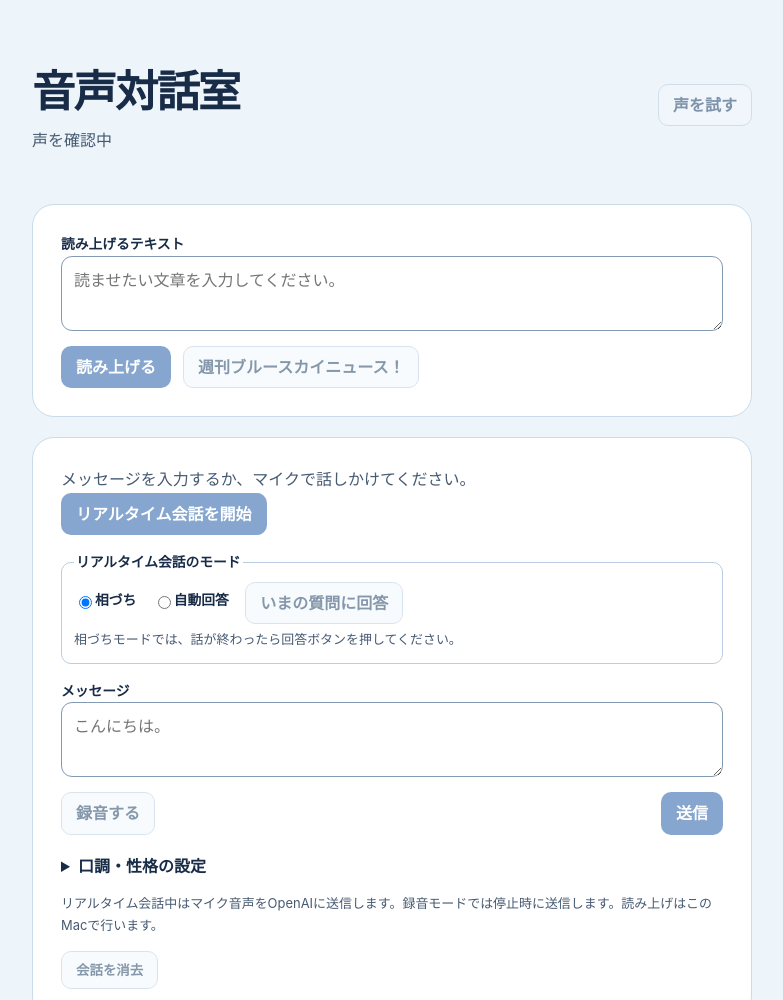
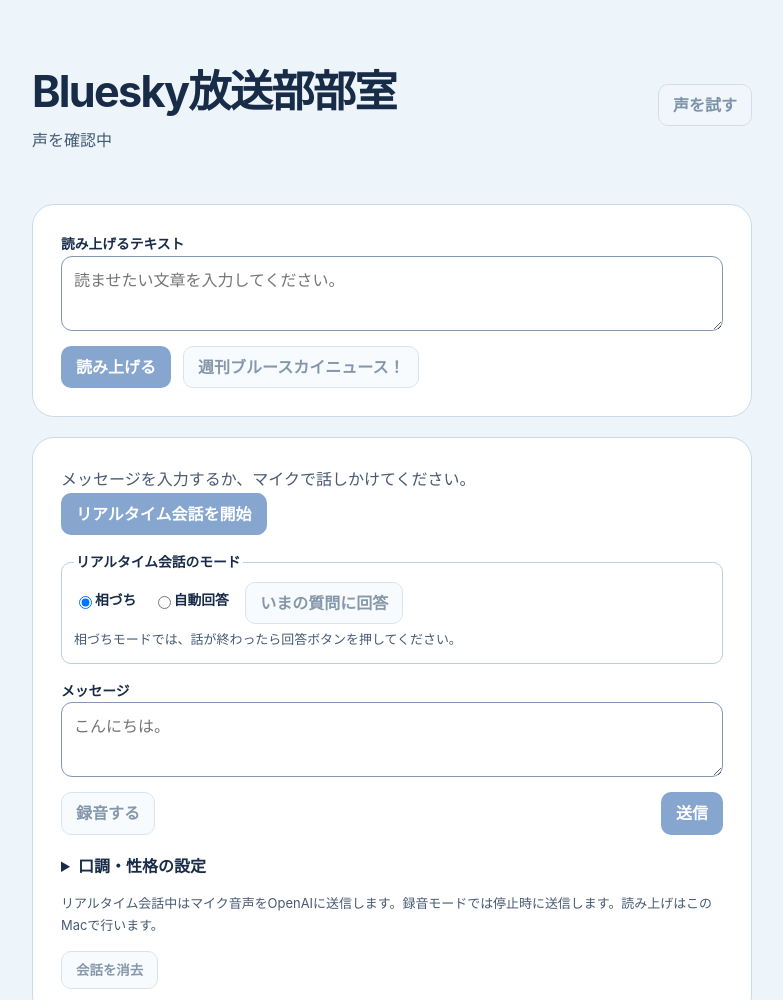
Before and after one commit to pkappa0/bluesky-voice-chat, a plain HTML site: page public/index.html in a window 1280 px wide. Shown: the top 1000 px of the page, without its empty margins (248-1031 px from the left). Drawn offline with Linux system fonts and the light colour scheme.

Commit message:
Rename the app to Bluesky broadcast clubroom

```diff
--- a/public/index.html
+++ b/public/index.html
@@ -3,14 +3,14 @@
 <head>
   <meta charset="utf-8">
   <meta name="viewport" content="width=device-width, initial-scale=1">
-  <title>音声対話室</title>
+  <title>Bluesky放送部部室</title>
   <link rel="stylesheet" href="/style.css">
   <script type="module" src="/app.js"></script>
 </head>
 <body>
 <main>
   <header>
-    <div><h1>音声対話室</h1><p id="voice">声を確認中</p></div>
+    <div><h1>Bluesky放送部部室</h1><p id="voice">声を確認中</p></div>
     <button type="button" class="quiet" id="sample" disabled>声を試す</button>
   </header>
   <p id="status" role="status"></p>
```
Also changed, not shown: 1 other file.
